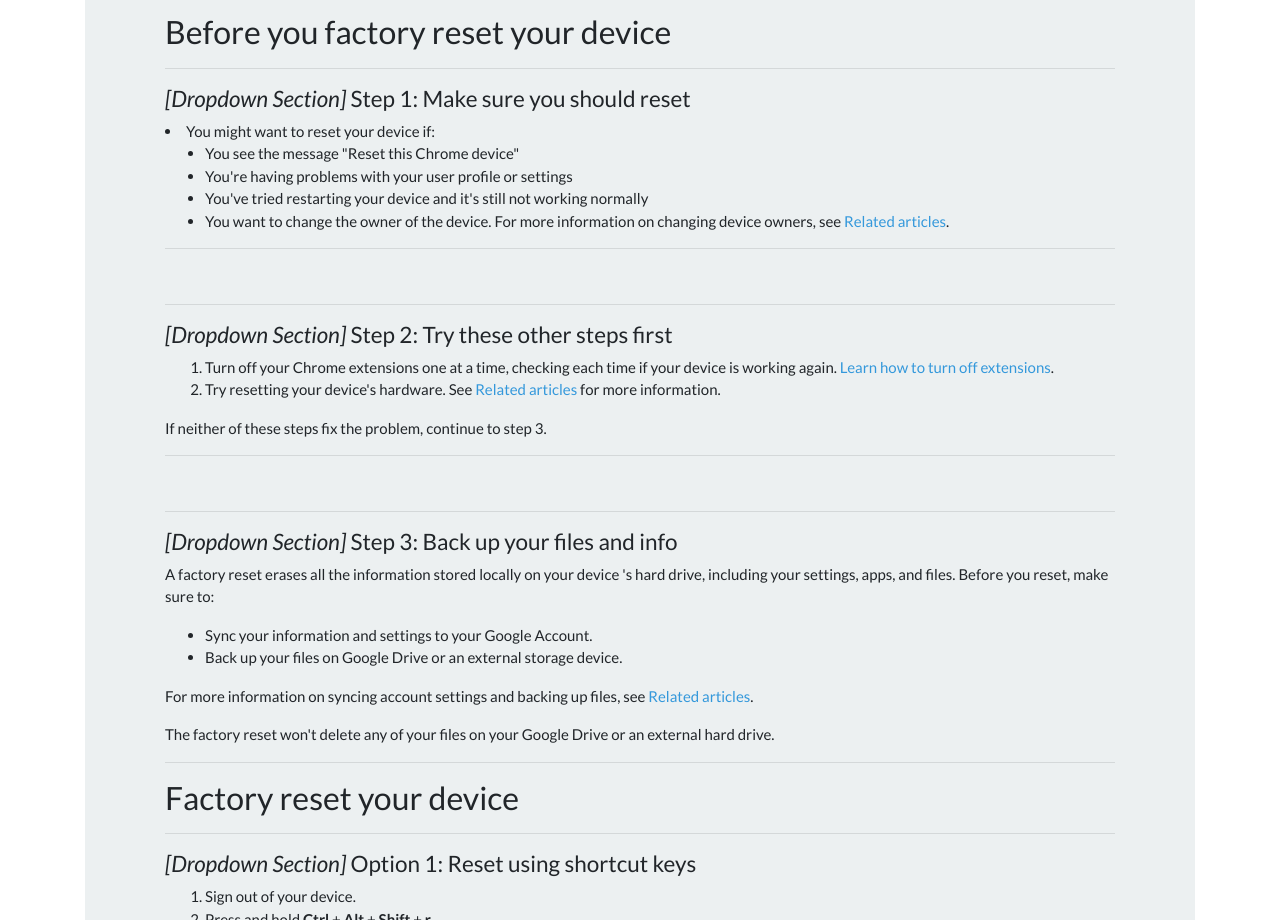
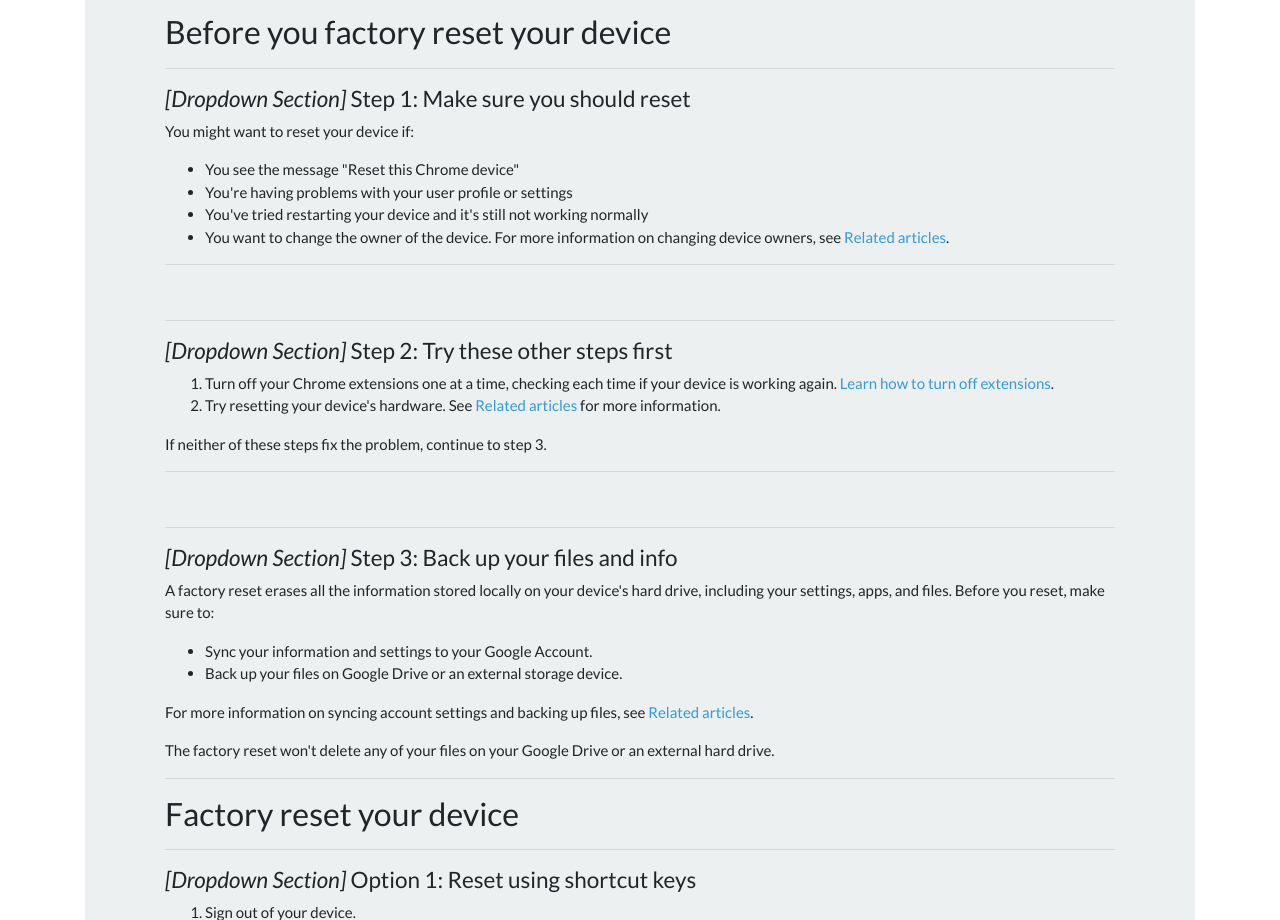
Before and after one commit to KyleEDennis/kyleedennis.github.io, a plain HTML site: page reset-confusion.html in a window 1280 px wide. Shown: the part 1054-1974 px from the top of the page. Drawn offline with nearby package versions, Linux system fonts and the light colour scheme.

Commit message:
final content

```diff
--- a/reset-confusion.html
+++ b/reset-confusion.html
@@ -72,7 +72,7 @@
                     <hr>
                     <h4><em>[Dropdown Section]</em> Step 1: Make sure you should reset</h3>
 
-                    <li>You might want to reset your device if:</li>
+                    <p>You might want to reset your device if:</p>
                     <ul>
                         <li>You see the message "Reset this Chrome device"</li>
                         <li>You're having problems with your user profile or settings</li>
@@ -96,7 +96,7 @@
                     <hr>
                     <h4><em>[Dropdown Section]</em> Step 3: Back up your files and info</h3>
 
-                    <p>A factory reset erases all the information stored locally on your device 's hard drive, including your settings, apps, and files. Before you reset, make sure to:</p>
+                    <p>A factory reset erases all the information stored locally on your device's hard drive, including your settings, apps, and files. Before you reset, make sure to:</p>
 
                     <ul>
                         <li>Sync your information and settings to your Google Account.</li>
```
